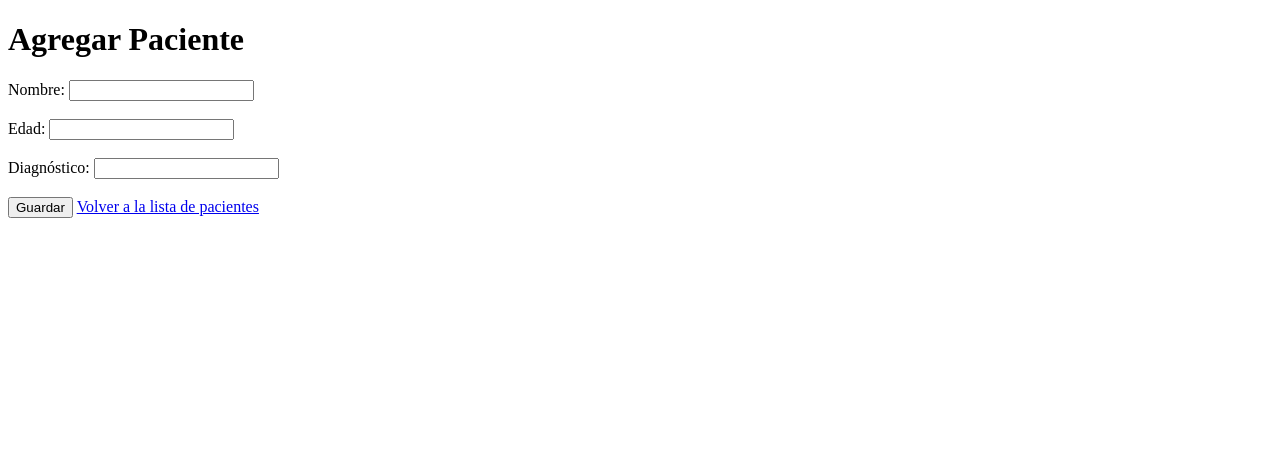
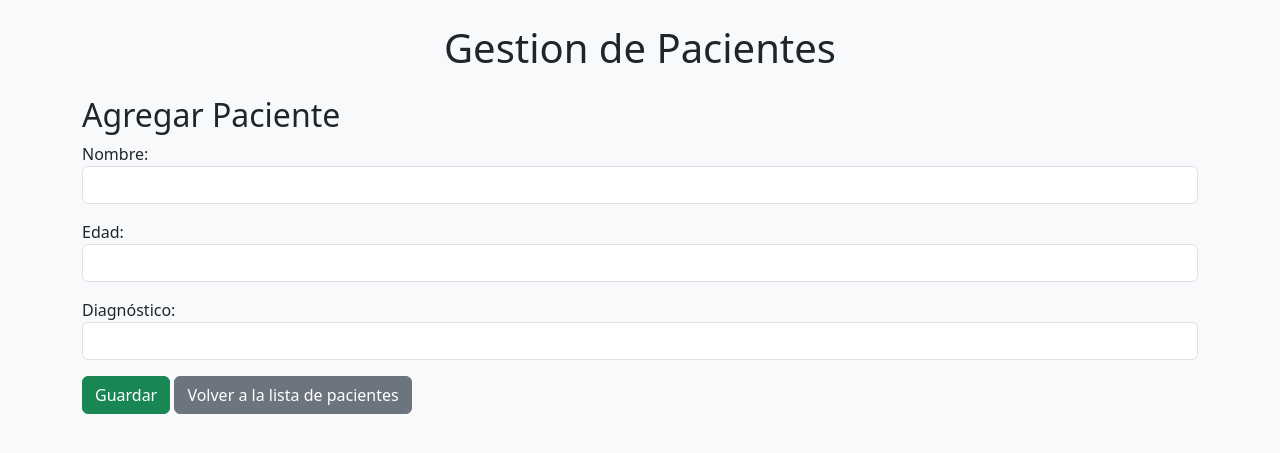
Before and after one commit to Kike-AF/Proyecto_FInal, a Flask app: page /nuevo_paciente in a window 1280 px wide. Shown: the top 453 px of the page. Run offline with Flask 3, Linux system fonts and the light colour scheme.

Commit message:
Actualización gitignore y nuevo_paciente modificado

```diff
--- a/templates/nuevo_paciente.html
+++ b/templates/nuevo_paciente.html
@@ -1,39 +1,36 @@
-<!DOCTYPE html>
-<html lang="en">
-<head>
-    <meta charset="UTF-8">
-    <meta name="viewport" content="width=device-width, initial-scale=1.0">
-    <title>Agregar pacientes</title>
-</head>
-<body>
-    <h1>Agregar Paciente</h1>
+{% extends "base.html" %}
+{% block title %}Agregar Paciente{% endblock %} <!-- Título de la página -->
+{% block content %} <!-- Aquí se define el contenido específico de la página -->
+
+    <h2>Agregar Paciente</h2>
     <form method="post">
 
+        <div class="mb-3">
         <!-- Campo para el nombre del pacientes -->
+        <label for="nombre">Nombre:</label>
+        <input type="text" id="nombre" name="nombre" class="form-control">
+        <!-- 'name' define la clave del dato indicado-->
+        </div>
 
-        <label for="nombre">Nombre:</label>
-        <input type="text" id="nombre" name="nombre"><br><br>
-        <!-- 'name' define la clave del dato indicado-->
+        <div class="mb-3">
+        <!-- Campo para la edad del paciente -->
+        <label for="edad">Edad:</label>
+        <input type="number" id="edad" name="edad" class="form-control">
+        </div>
 
-        <!-- Campo para la edad del paciente -->
-
-        <label for="edad">Edad:</label>
-        <input type="number" id="edad" name="edad"><br><br>
-        <!-- 'name' define la clave del dato indicado-->
-
+        <div class="mb-3">
         <!-- Campo para el diagnóstico del paciente -->
-
         <label for="diagnostico">Diagnóstico:</label>
-        <input type="text" id="diagnostico" name="diagnostico"><br><br>
+        <input type="text" id="diagnostico" name="diagnostico" class="form-control">
+        </div>
 
         <!-- Botón para enviar el formulario-->
 
-        <button type="submit">Guardar</button>
+        <button type="submit" class="btn btn-success">Guardar</button>
 
         <!-- Enlace para volver a la lista de pacientes-->
-         <a href="{{ url_for('index') }}">Volver a la lista de pacientes</a>
+         <a href="{{ url_for('index') }}" class="btn btn-secondary">Volver a la lista de pacientes</a>
 
     </form>
 
-</body>
-</html>
+{% endblock %} <!-- Fin del bloque de contenido -->
```
Also changed, not shown: templates/editar_paciente.html (added, +29 -0 lines), 1 other file.
